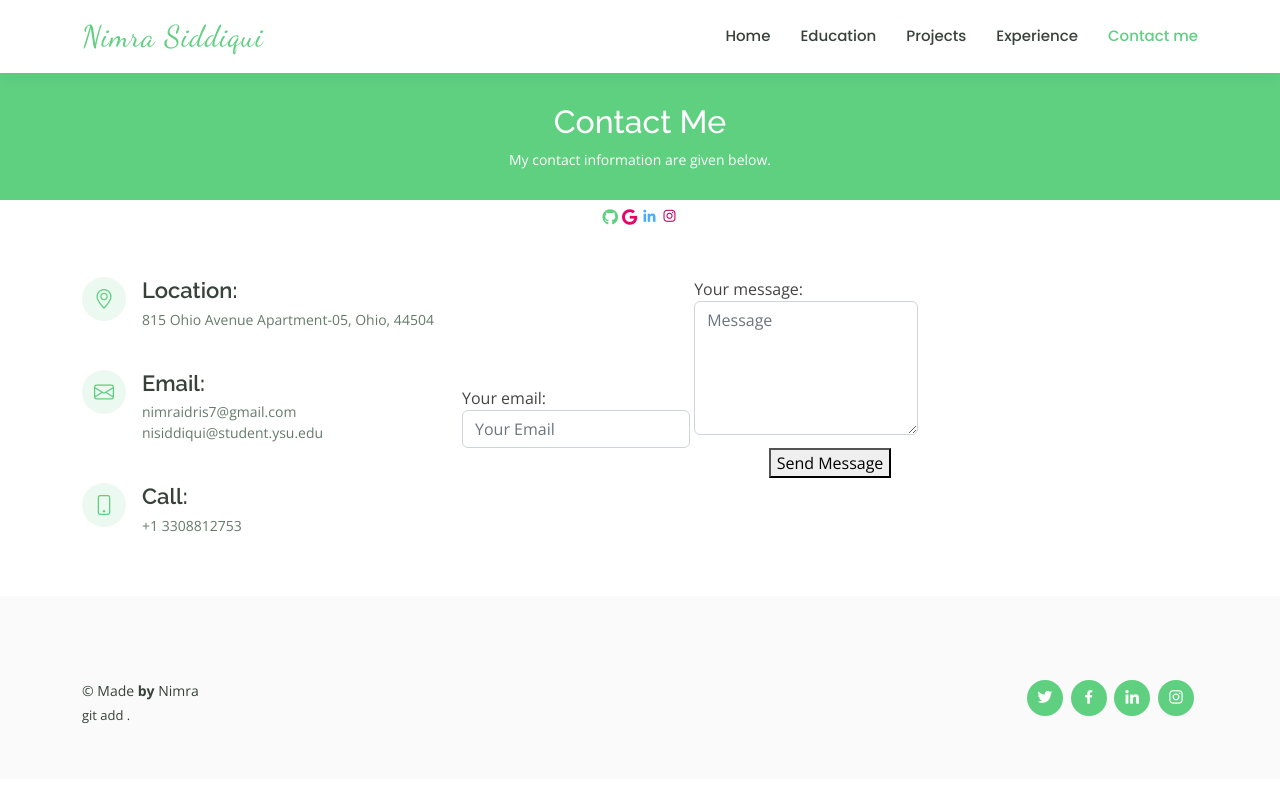
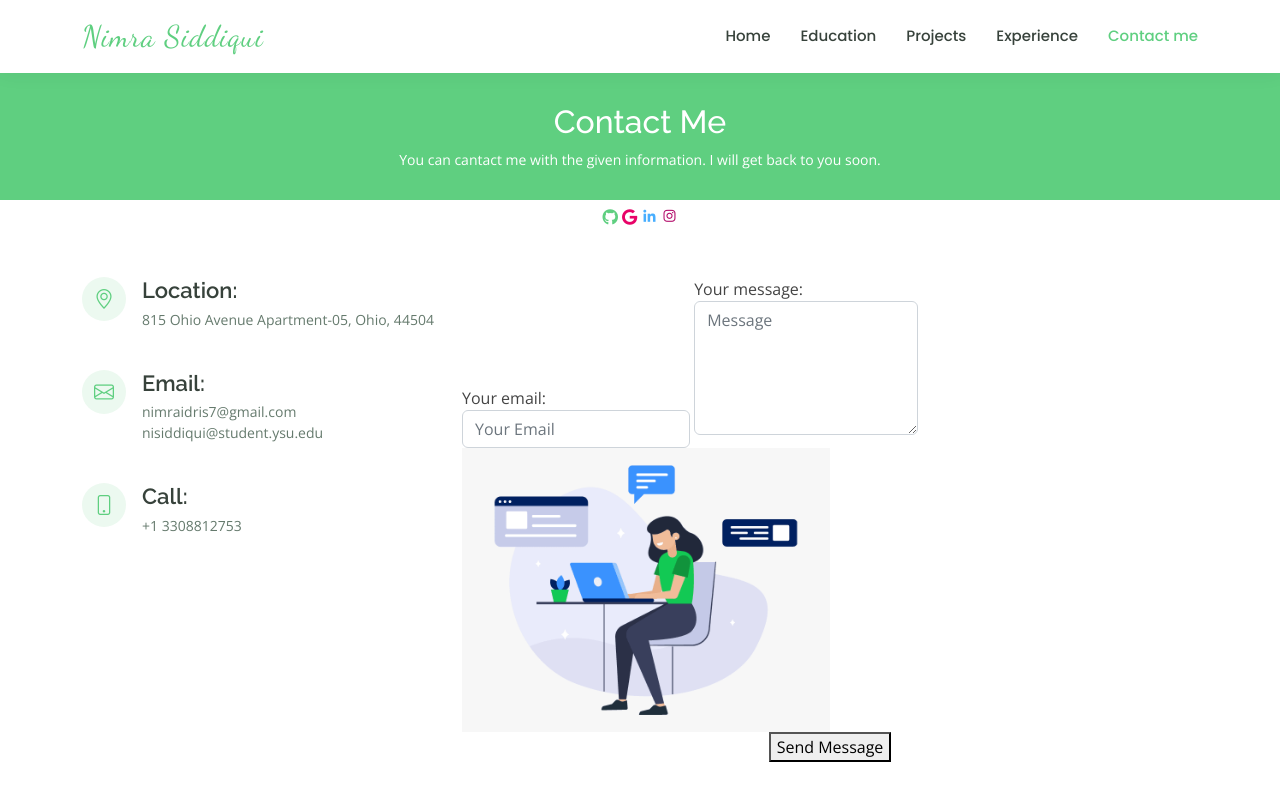
Before and after one commit to nimrausa/nimrausa.github.io, a plain HTML site: page contact-me.html in a window 1280 px wide. Shown: the top 800 px of the page. Drawn offline with nearby package versions, Linux system fonts and the light colour scheme.

Commit message:
short message

```diff
--- a/contact-me.html
+++ b/contact-me.html
@@ -78,7 +78,7 @@
     <div class="breadcrumbs" data-aos="fade-in">
       <div class="container">
         <h2>Contact Me</h2>
-        <p>My contact information are given below. </p>
+        <p>You can cantact me with the given information. I will get back to you soon. </p>
       </div>
     </div><!-- End Breadcrumbs -->
 
@@ -118,6 +118,7 @@
         <div class="row mt-5">
 
           <div class="col-lg-4">
+
             <div class="info">
               <div class="address">
                 <i class="bi bi-geo-alt"></i>
@@ -147,6 +148,7 @@
             action="https://formspree.io/f/mbjboelb"
             method="POST"
           >
+
             <label>
               Your email:
               <div class="col-md-30 form-group  mt-md-0">
@@ -159,6 +161,10 @@
                 <textarea class="form-control" name="message" rows="5" placeholder="Message" required></textarea>
               </div>
             </label>
+            <div class="col-lg-6 order-1 order-lg-2" data-aos="fade-left" data-aos-delay="100">
+              <img src="images/mailgirl.png" class="img-fluid" alt="">
+            </div>
+
             <!-- your other form fields go here -->
             <div class="text-center"><button type="submit">Send Message</button></div>
           </form>
```
Also changed, not shown: index.html (+2 -2 lines), images/mailgirl.png (added), 1 other file.
